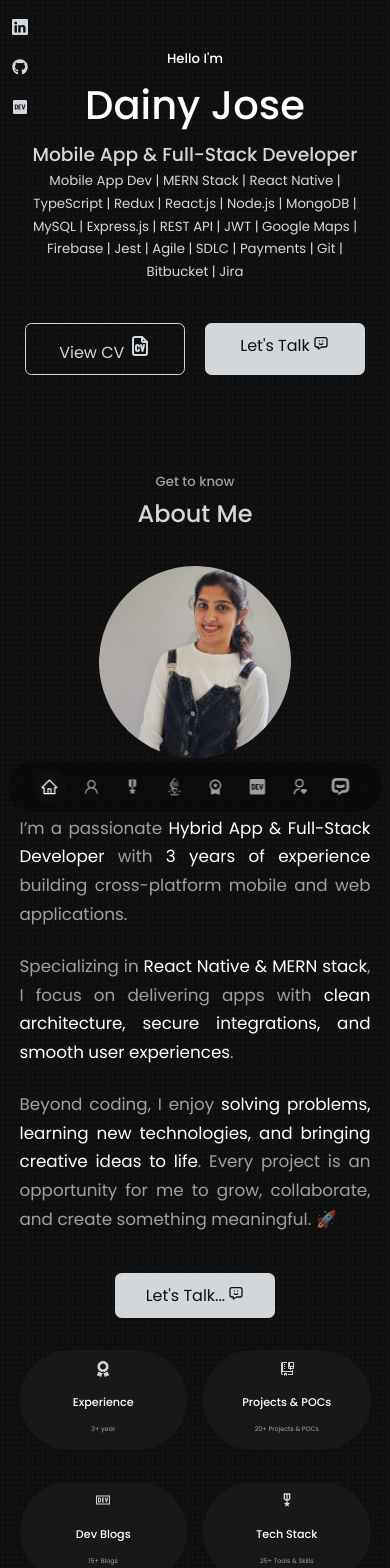
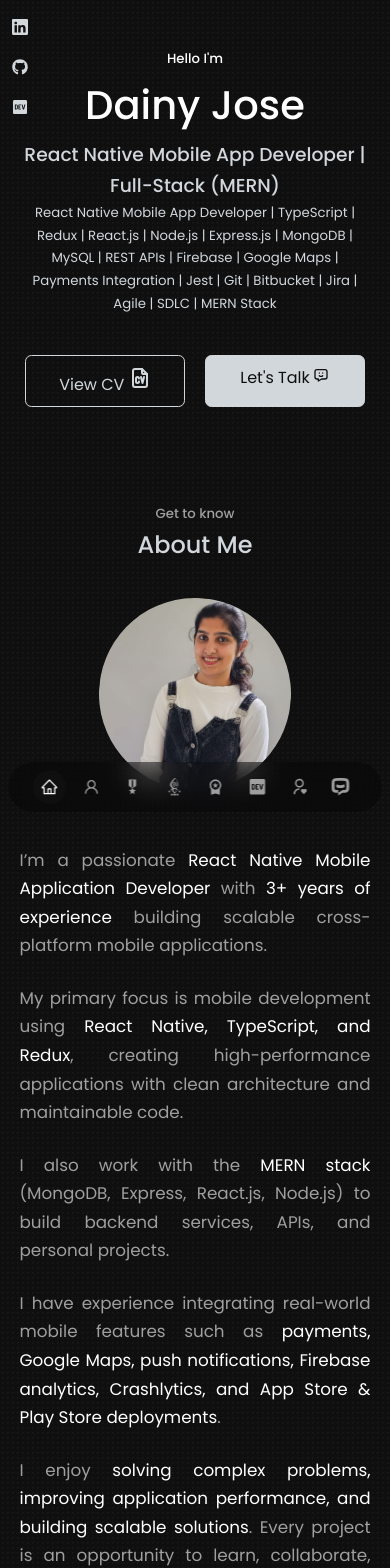
Before and after one commit to dainyjose/my-portfolio, a React (Vite) app: page / in a window 390 px wide. Shown: the top 1568 px of the page. Built offline with nearby package versions, Linux system fonts and the light colour scheme.

Commit message:
refactor: tech skills section and prioritize mobile development technologies

```diff
--- a/src/components/About/About.tsx
+++ b/src/components/About/About.tsx
@@ -18,7 +18,7 @@ const About = () => {
             <article className="about__card">
               <FaAward className="about__icon" />
               <h5>Experience</h5>
-              <small>3+ year</small>
+              <small>3+ years</small>
             </article>
             <article className="about__card">
               <VscRepoClone className="about__icon" />
@@ -34,9 +34,8 @@ const About = () => {
             </article>
             <article className="about__card learning">
               <GrTechnology className="about__icon" />
-
               <h5>Learning Now</h5>
-              <small>MERN, Redux</small>
+              <small>MERN Stack & Redux</small>
             </article>
             <article className="about__card">
               <MdOutlineMilitaryTech className="about__icon" />
@@ -49,46 +48,51 @@ const About = () => {
             <p>
               I’m a passionate{" "}
               <span className="highlight">
-                Hybrid App & Full-Stack Developer
+                React Native Mobile Application Developer
               </span>{" "}
-              with
-              <span className="highlight"> 3 years of experience</span> building
-              cross-platform mobile and web applications.
+              with <span className="highlight">3+ years of experience</span>{" "}
+              building scalable cross-platform mobile applications.
+            </p>
+
+            <p>
+              My primary focus is mobile development using{" "}
+              <span className="highlight">
+                React Native, TypeScript, and Redux
+              </span>
+              , creating high-performance applications with clean architecture
+              and maintainable code.
+            </p>
+
+            <p>
+              I also work with the <span className="highlight">MERN stack</span>{" "}
+              (MongoDB, Express, React.js, Node.js) to build backend services,
+              APIs, and personal projects.
             </p>
             <p>
-              Specializing in{" "}
-              <span className="highlight">React Native & MERN stack</span>, I
-              focus on delivering apps with{" "}
+              I have experience integrating real-world mobile features such as{" "}
               <span className="highlight">
-                clean architecture, secure integrations, and smooth user
-                experiences
+                payments, Google Maps, push notifications, Firebase analytics,
+                Crashlytics, and App Store & Play Store deployments
               </span>
               .
             </p>
             <p>
-              Beyond coding, I enjoy{" "}
+              I enjoy{" "}
               <span className="highlight">
-                solving problems, learning new technologies, and bringing
-                creative ideas to life
+                solving complex problems, improving application performance, and
+                building scalable solutions
               </span>
-              . Every project is an opportunity for me to grow, collaborate, and
-              create something meaningful. 🚀
+              . Every project is an opportunity to learn, collaborate, and
+              create meaningful digital experiences. 🚀
             </p>
           </div>
-          <a
-            href="#contact"
-            className="btn btn-primary about_contact"
-          >
-            Let's Talk...
-            <TbMessageChatbot className="icon" />
+          <a href="#contact" className="btn btn-primary about_contact">
+            Let's Talk <TbMessageChatbot className="icon" />
           </a>
         </div>
         <div className="about__me">
           <div className="about__me-image">
-            <img
-              src={ME}
-              alt="me"
-            />
+            <img src={ME} alt="me" />
           </div>
         </div>
       </div>
--- a/src/components/TechSkills/TechSkills.tsx
+++ b/src/components/TechSkills/TechSkills.tsx
@@ -46,43 +46,36 @@ import "./TechSkills.css";
 
 const TechSkills = () => {
   const techStack = [
-    // 🔹 Core Frontend & Mobile
-    { icon: <DiReact />, name: "React / React Native" },
+    // 🔹 Mobile Development (Highest Priority)
+    { icon: <DiReact />, name: "React Native" },
     { icon: <SiTypescript />, name: "TypeScript" },
     { icon: <DiJavascript1 />, name: "JavaScript" },
     { icon: <SiRedux />, name: "Redux" },
-    { icon: <SiHtml5 />, name: "HTML" },
-    { icon: <SiCss3 />, name: "CSS" },
     { icon: <SiExpo />, name: "Expo" },
-    { icon: <SiVite />, name: "Vite" },
 
-    // 🔹 Backend
+    // 🔹 Backend & APIs
     { icon: <DiNodejs />, name: "Node.js" },
     { icon: <SiExpress />, name: "Express.js" },
-    { icon: <SiPython />, name: "Python" },
     { icon: <SiFirebase />, name: "Firebase" },
     { icon: <SiCloudinary />, name: "Cloudinary" },
 
     // 🔹 Database
     { icon: <DiMongodb />, name: "MongoDB" },
     { icon: <SiMysql />, name: "MySQL / SQL" },
-    { icon: <SiXampp />, name: "XAMPP" },
 
     // 🔹 Testing
     { icon: <SiJest />, name: "Jest" },
 
-    // 🔹 Tools & Collaboration
+    // 🔹 Development Tools
     { icon: <DiGit />, name: "Git / Git Bash" },
-    { icon: <SiNpm />, name: "npm" },
-    { icon: <SiBun />, name: "Bun" },
+    { icon: <SiPostman />, name: "Postman" },
     { icon: <SiBitbucket />, name: "Bitbucket" },
-    { icon: <SiPostman />, name: "Postman" },
-    { icon: <SiJira />, name: "Jira" },
-    { icon: <SiFigma />, name: "Figma" },
-    { icon: <SiDocker />, name: "Docker" },
     { icon: <VscVscode />, name: "VS Code" },
     { icon: <SiAndroidstudio />, name: "Android Studio" },
     { icon: <SiXcode />, name: "Xcode" },
+    { icon: <SiJira />, name: "Jira" },
+    { icon: <SiFigma />, name: "Figma" },
+    { icon: <SiNpm />, name: "npm" },
 
     // 🔹 Deployment & Hosting
     { icon: <SiHeroku />, name: "Heroku" },
@@ -90,27 +83,23 @@ const TechSkills = () => {
     { icon: <SiCloudflare />, name: "Cloudflare" },
     { icon: <SiCpanel />, name: "cPanel" },
 
-    // 🔹 Platforms & OS
+    // 🔹 Platforms
     { icon: <FaAndroid />, name: "Android" },
     { icon: <FaApple />, name: "iOS" },
     { icon: <ImWindows />, name: "Windows" },
     { icon: <SiMacos />, name: "macOS" },
 
-    // 🔹 Deployment Stores
-    { icon: <FaGooglePlay />, name: "Play Store Deployment" },
-    { icon: <FaAppStoreIos />, name: "App Store Deployment" },
+    // 🔹 App Publishing
+    { icon: <FaGooglePlay />, name: "Google Play Console" },
+    { icon: <FaAppStoreIos />, name: "App Store Connect" },
   ];
-
   return (
     <section id="tech_skill">
       <h5>The Skills I Have</h5>
       <h2>Skills</h2>
       <div className=" container tech_skill-container">
         {techStack.map((tech, index) => (
-          <div
-            key={index}
-            className="tech-icons"
-          >
+          <div key={index} className="tech-icons">
             {tech.icon}
             <span className="tooltip">{tech.name}</span>
           </div>
--- a/src/components/header/Header.tsx
+++ b/src/components/header/Header.tsx
@@ -9,18 +9,17 @@ const Header = () => {
       <div className="container header__container">
         <h5>Hello I'm</h5>
         <h1>Dainy Jose</h1>
-        <h3 className="text-light">Mobile App & Full-Stack Developer</h3>
+        <h3 className="text-light">
+          React Native Mobile App Developer | Full-Stack (MERN)
+        </h3>
         <h5 className="text-light header_tech_skill">
-          Mobile App Dev | MERN Stack | React Native | TypeScript | Redux |
-          React.js | Node.js | MongoDB | MySQL | Express.js | REST API | JWT |
-          Google Maps | Firebase | Jest | Agile | SDLC | Payments | Git |
-          Bitbucket | Jira
+          React Native Mobile App Developer | TypeScript | Redux | React.js |
+          Node.js | Express.js | MongoDB | MySQL | REST APIs | Firebase | Google
+          Maps | Payments Integration | Jest | Git | Bitbucket | Jira | Agile |
+          SDLC | MERN Stack
         </h5>
         <HeaderResume />
-        <a
-          href="#contact"
-          className="scroll__down"
-        >
+        <a href="#contact" className="scroll__down">
           Scroll Down.......
           <TbArrowBigRightLines />
         </a>
```
Also changed, not shown: src/assets/Portfolio_preview.png.
